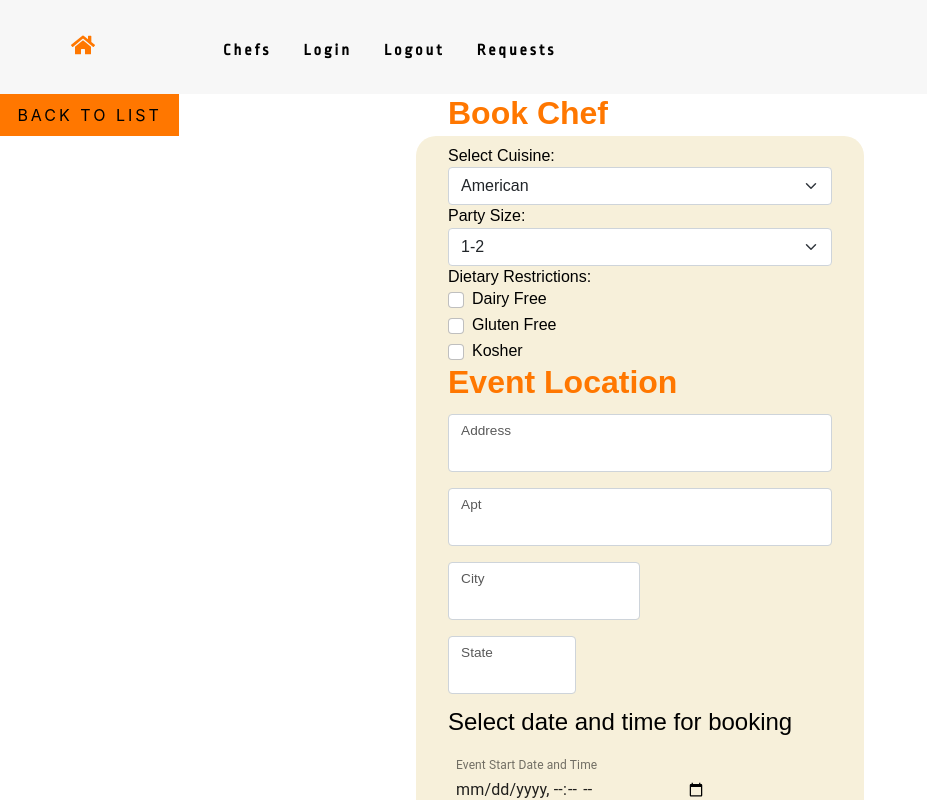
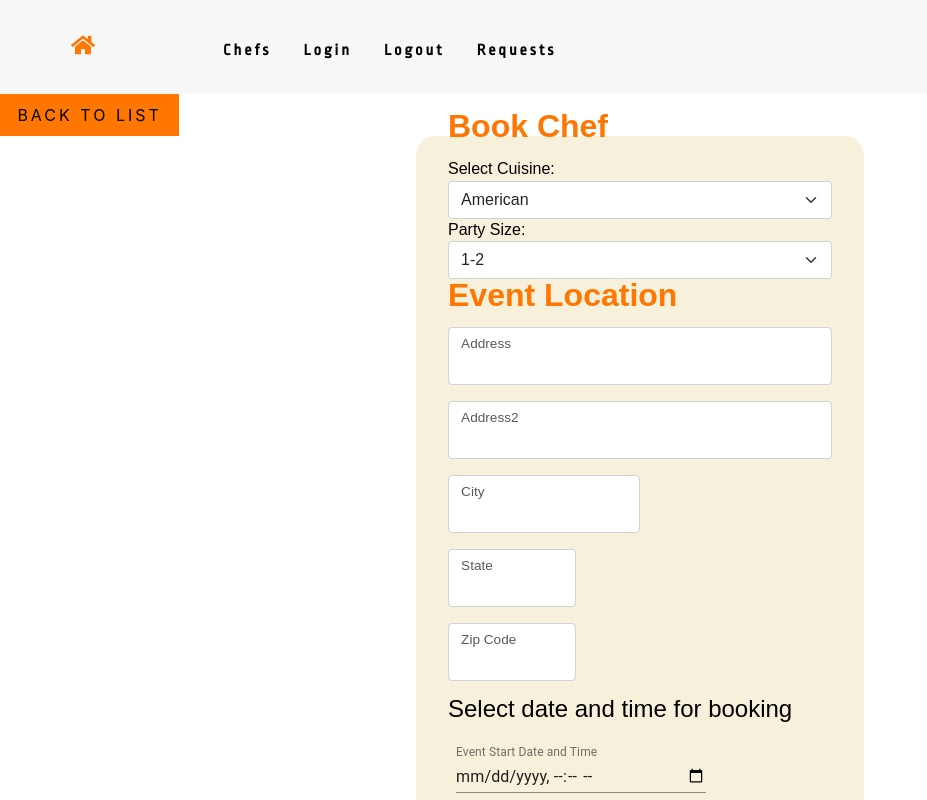
Before and after one commit to yashiazize/CapstoneProject, a React (Create React App) app in the folder front-end/: page /bookings/new in a window 1280 px wide. Shown: the top 800 px of the page, without its empty margins (0-927 px from the left). Built offline with nearby package versions, Linux system fonts and the light colour scheme; no server answers.

Commit message:
has schedule on chef detail page and booking form

```diff
--- a/front-end/src/Components/BookingCal.js
+++ b/front-end/src/Components/BookingCal.js
@@ -16,7 +16,7 @@ const useStyles = makeStyles((theme) => ({
 	},
 }));
 
-const BookingCal = () => {
+const BookingCal = ({ setRequest, request }) => {
 	const classes = useStyles();
 
 	const [eventDate, setEventDate] = useState({
@@ -26,8 +26,10 @@ const BookingCal = () => {
 
 	const handleSelectedDate = (e) => {
 		setEventDate({ ...eventDate, [e.target.id]: e.target.value });
-
-		console.log(eventDate);
+		setRequest({
+			...request,
+			...{ start_event: eventDate.startDate, end_event: eventDate.endDate },
+		});
 	};
 
 	return (
@@ -63,7 +65,6 @@ const BookingCal = () => {
 			</form>
 		</div>
 	);
-
 };
 
 export default BookingCal;
--- a/front-end/src/Components/BookingForm.js
+++ b/front-end/src/Components/BookingForm.js
@@ -16,11 +16,14 @@ const BookingForm = () => {
 		city: "",
 		state: "",
 		zip_code: "",
-    event_date: "",
-    start_time: "",
-    end_time: "",
+		start_event: "",
+		end_event: "",
 	});
 	let history = useHistory();
+
+	const handleChange = (type) => {
+		return (e) => setRequest({ ...request, [type]: e.target.value });
+	};
 
 	const addNewRequest = async (newRequest) => {
 		try {
@@ -33,7 +36,7 @@ const BookingForm = () => {
 	const handleSubmit = async (e) => {
 		e.preventDefault();
 		await addNewRequest(request);
-    history.pushState("/bookings/:id")
+		history.pushState("/bookings/:id");
 	};
 
 	return (
@@ -42,26 +45,57 @@ const BookingForm = () => {
 				<h1 className="booking-heading"> Book Chef</h1>
 				<div>
 					<label>Select Cuisine:</label>
-          <select className="form-select" aria-label="Default select example">
-            <option>American</option>
-            <option>Asian</option>
-            <option>Carribean</option>
-            <option>Italian</option>
-            <option>French</option>
-            <option>Mediterranean</option>
+					<select
+						onChange={handleChange("cuisine")}
+						className="form-select"
+						aria-label="Default select example"
+					>
+						<option type="text" value={"american"}>
+							American
+						</option>
+						<option type="text" value={"asian"}>
+							Asian
+						</option>
+						<option type="text" value={"carribean"}>
+							Carribean
+						</option>
+						<option type="text" value={"italian"}>
+							Italian
+						</option>
+						<option type="text" value={"french"}>
+							French
+						</option>
+						<option type="text" value={"mediterranean"}>
+							Mediterranean
+						</option>
 					</select>
 				</div>
 				<div>
 					<label>Party Size:</label>
-          <select className="form-select" aria-label="Default select example">
-            <option>1-2</option>
-            <option>3-4</option>
-            <option>4-10</option>
-            <option>10-20</option>
-            <option>20+</option>
+					<select
+						onChange={handleChange("party_size")}
+						defaultValue=""
+						className="form-select"
+						aria-label="Default select example"
+					>
+						<option type="text" value={"1-2"}>
+							1-2
+						</option>
+						<option type="text" value={"3-4"}>
+							3-4
+						</option>
+						<option type="text" value={"4-10"}>
+							4-10
+						</option>
+						<option type="text" value={"10-20"}>
+							10-20
+						</option>
+						<option type="text" value={"20+"}>
+							20+
+						</option>
 					</select>
 				</div>
-        <label>Dietary Restrictions:</label>
+				{/* <label>Dietary Restrictions:</label>
 				<div className="form-check col-auto">
 					<label for="dairy_free">Dairy Free</label>
 					<input
@@ -81,27 +115,65 @@ const BookingForm = () => {
 				<div className="form-check col-auto">
 					<label for="kosher">Kosher</label>
 					<input className="form-check-input" type="checkbox" name="kosher" />
-        </div>
+				</div> */}
 				<h3 className="booking-heading">Event Location</h3>
 				<div className="form-floating mb-3">
-          <input type="text" className="form-control" required />
+					<input
+						value={request.address}
+						type="text"
+						name="address"
+						className="form-control"
+						onChange={handleChange("address")}
+						required
+					/>
 					<label for="floatingInput">Address</label>
 				</div>
 				<div className="form-floating mb-3">
-          <input type="text" className="form-control" />
-          <label for="floatingInput">Apt</label>
+					<input
+						value={request.address2}
+						type="text"
+						name="address2"
+						onChange={handleChange("address2")}
+						className="form-control"
+					/>
+					<label for="floatingInput">Address2</label>
 				</div>
 				<div className="form-floating mb-3 col-md-6">
-          <input type="text" className="form-control" required />
+					<input
+						value={request.city}
+						type="text"
+						name="city"
+						className="form-control"
+						onChange={handleChange("city")}
+						required
+					/>
 					<label for="floatingInput">City</label>
 				</div>
 				<div className="form-floating mb-3 col-md-4">
-          <input type="text" className="form-control" required />
+					<input
+						value={request.state}
+						type="text"
+						name="state"
+						className="form-control"
+						onChange={handleChange("state")}
+						required
+					/>
 					<label for="floatingInput">State</label>
 				</div>
+				<div className="form-floating mb-3 col-md-4">
+					<input
+						value={request.zip_code}
+						type="text"
+						name="zip_code"
+						className="form-control"
+						onChange={handleChange("zip_code")}
+						required
+					/>
+					<label for="floatingInput">Zip Code</label>
+				</div>
 				<div>
-          <BookingCal />
-          <input className="loginBtn3" type="submit"/>
+					<BookingCal setRequest={setRequest} request={request} />
+					<input className="loginBtn3" type="submit" />
 				</div>
 			</form>
 		</section>
```
Lines whose indentation alone changed are shown as unchanged.
